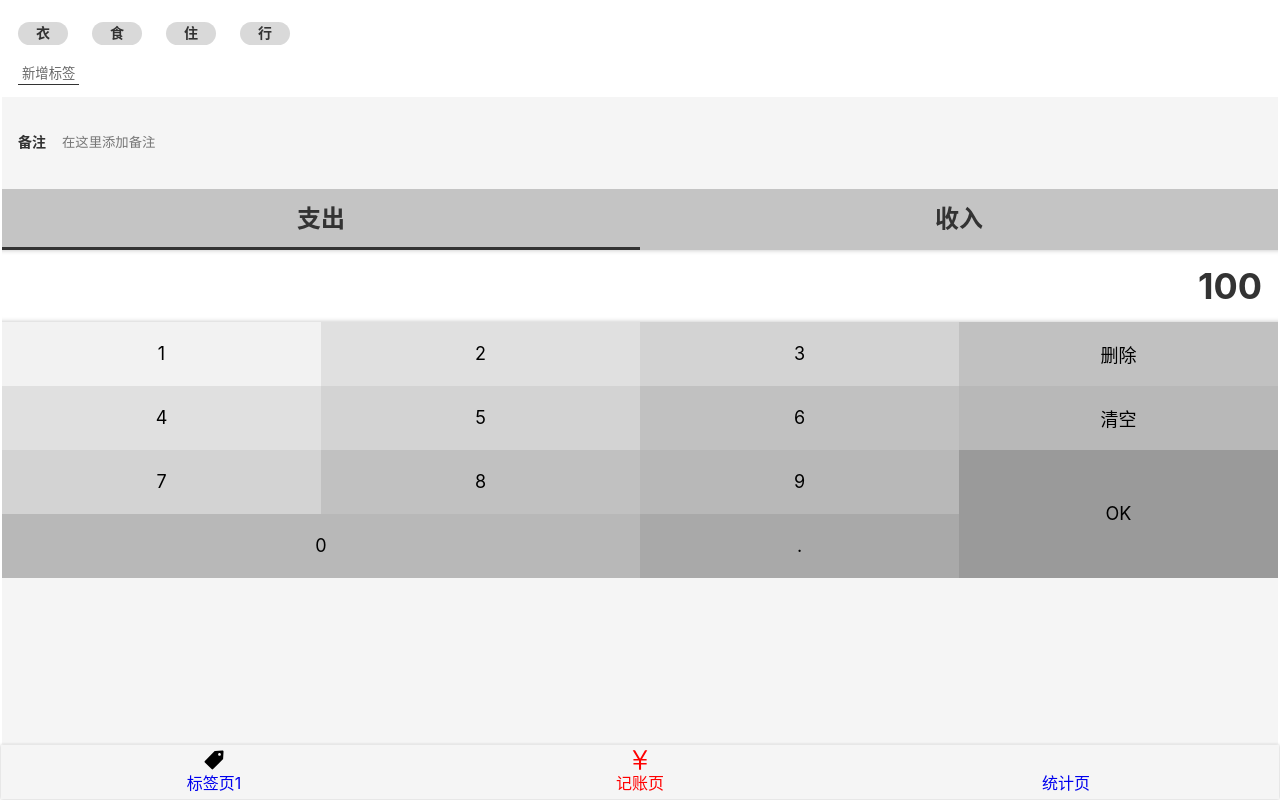
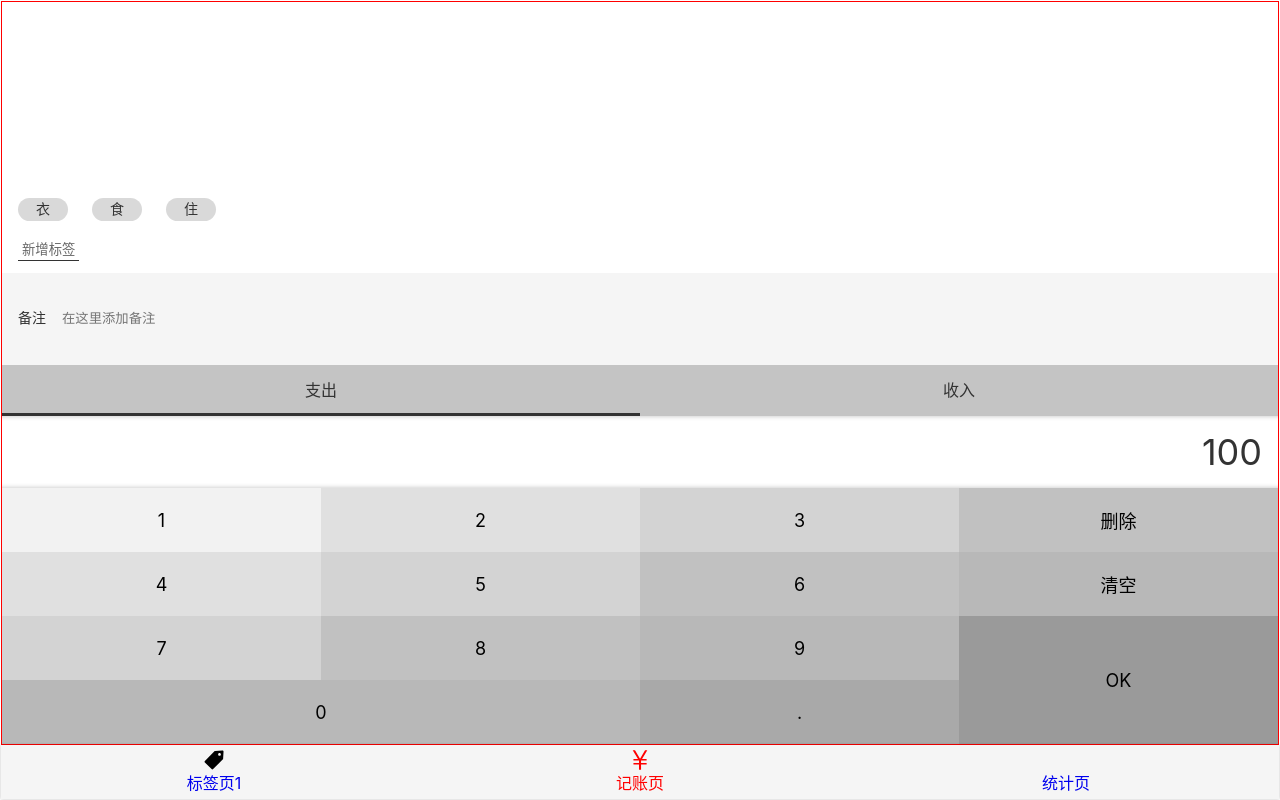
Before and after one commit to maqunchao/accoutMoney, a React app: page /#/money in a window 1280 px wide. Built offline with nearby package versions, Linux system fonts and the light colour scheme.

Commit message:
提交tag模块改动

```diff
--- a/src/components/Layout.tsx
+++ b/src/components/Layout.tsx
@@ -16,6 +16,7 @@ const Main = styled.div`
 `;
 
 
+
 // type Props = {
 //   title: string;
 // };
@@ -23,8 +24,8 @@ const Main = styled.div`
 const Layout = (props: any) => {
   return (
     <Wrapper>
-      <Main>
-        <h2>{props.children}</h2>
+      <Main className={props.className}>
+        {props.children}
       </Main>
       <Nav/>
     </Wrapper>
--- a/src/views/Money.tsx
+++ b/src/views/Money.tsx
@@ -9,23 +9,17 @@ import {NumberPadSection} from "./Money/NumberPadSection";
 
 
 
+//单独设置money页面高度样式
 const MyLayout = styled(Layout)`
   display: flex;
   flex-direction: column;
+  border:1px  solid red;
 `;
 
 function Money() {
   return (
     <MyLayout>
-      <TagsSection>
-        <ol>
-          <li>衣</li>
-          <li>食</li>
-          <li>住</li>
-          <li>行</li>
-        </ol>
-        <button>新增标签</button>
-      </TagsSection>
+      <TagsSection/>
       <NoteSection>
         <label>
           <span>备注</span>
--- a/src/views/Money/TagsSection.tsx
+++ b/src/views/Money/TagsSection.tsx
@@ -1,8 +1,19 @@
 import styled from "styled-components";
+import React, {useState} from "react";
 
-const TagsSection = styled.section`
+type Props = {
+  value: string[];
+  onChange: (selected: string[]) => void;
+};
+
+const Wrapper = styled.section`
   background: #ffffff;
   padding: 12px 16px;
+  flex-grow: 1; //如果有空间, 就给该标签尽可能高的高度
+  display: flex;
+  flex-direction: column;
+  justify-content: flex-end;
+  align-items: flex-start;
   > ol {
     margin: 0 -12px;
     > li {
@@ -24,5 +35,29 @@ const TagsSection = styled.section`
   }
 `;
 
+type Props2 = {
+  children: any;
+};
+
+const TagsSection: React.FC = (props) => {
+    const[tags, setTags] = useState<string[]>(["衣", "食", "住", ])
+    const onAddTag = ()=>{
+        const tagName = window.prompt('新增标签');
+        if(tagName !==  null ){
+            setTags([...tags, tagName])
+        }
+
+    }
+  return (
+    <Wrapper>
+       <ol>
+          {
+            tags.map(tag => <li key={tag}>{tag}</li>)
+          }
+        </ol>
+        <button onClick={onAddTag}>新增标签</button>
+    </Wrapper>
+  );
+};
 
 export { TagsSection };
```
